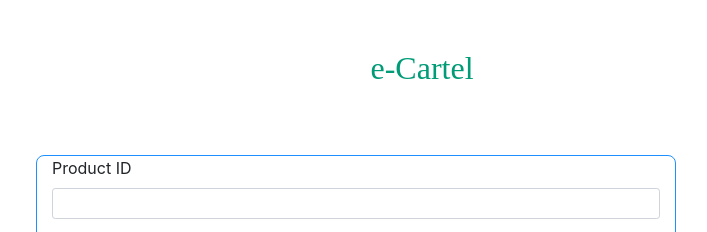
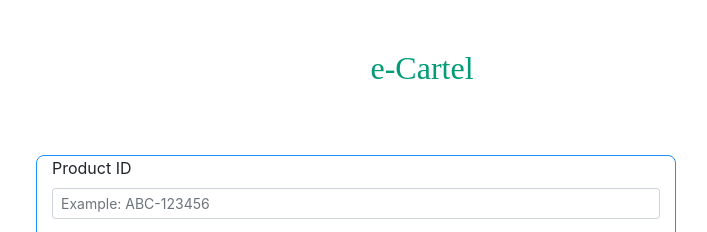
Before and after one commit to shaswat2814/shaswat2814.github.io, a plain HTML site: page jsform/index.html in a window 1280 px wide. Shown: the top 232 px of the page, 284-991 px from the left. Drawn offline with Linux system fonts and the light colour scheme.

Commit message:
Modified

```diff
--- a/jsform/index.html
+++ b/jsform/index.html
@@ -16,7 +16,7 @@
       <form class="myforms"  method="post" name="myforms" onsubmit="return validateForm()" target="_blank" action="see.html">
         <div class="form-group">
           <label for="p_id">Product ID</label>
-          <input type="text" id="p_id" class="form-control form-control-sm" name="p_id">
+          <input type="text" id="p_id" class="form-control form-control-sm" name="p_id" placeholder="Example: ABC-123456">
         </div>
         <div class="form-group">
           <label for="p_name">Product Name</label>
--- a/jsform/style.css
+++ b/jsform/style.css
@@ -17,6 +17,7 @@
 }*/
 /*#invoice{
 	visibility: hidden;
+	display:none;
 }*/
 
 .invoice_head{
```
